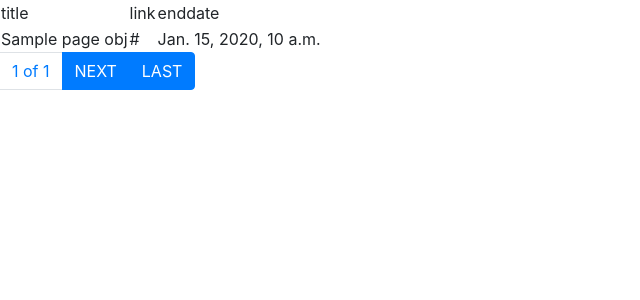
After one commit to moonseobHwang/togather_scrapingwithdjango, a Django app: template templates/home/startup.html in a window 1280 px wide. The commit adds this page. Shown: the top 300 px of the page, without its empty margins (0-640 px from the left). Run offline with Django 3.2, Linux system fonts and the light colour scheme; the template is opened without the code that fills it: most values are stand-ins (such as "Sample title", 1, 10 or a date in 2020); parts of the project's set-up code (start-up, migrations or seed data) failed here and were passed over; some libraries are stand-ins or nearby versions.

Commit message:
10261548/sayit

```diff
--- a/templates/home/home.html
+++ b/templates/home/home.html
@@ -1,5 +1,5 @@
 <h2>
-  <a href="" >startup 01</a>
+  <a href="/startup" >startup 01</a>
   <a href="" >Job 01</a>
   <a href="" >Job 02</a>
 </h2>
--- /dev/null
+++ b/templates/home/startup.html
@@ -0,0 +1,34 @@
+<!DOCTYPE html>
+<html lang="en">
+<link rel="stylesheet" href="https://stackpath.bootstrapcdn.com/bootstrap/4.5.2/css/bootstrap.min.css" integrity="sha384-JcKb8q3iqJ61gNV9KGb8thSsNjpSL0n8PARn9HuZOnIxN0hoP+VmmDGMN5t9UJ0Z" crossorigin="anonymous">
+<head>
+    <meta charset="UTF-8">
+    <meta name="viewport" content="width=device-width, initial-scale=1.0">
+    <title>Document</title>
+</head>
+<body>
+    <table>
+        <tr>
+            <td>title</td>
+            <td>link</td>
+            <td>enddate</td>
+        </tr>
+        {%for col in page_obj%}
+        <tr>
+            <td>{{page_obj.post_title}}</td>
+            <td>{{page_obj.detail_llink}}</td>
+            <td>{{page_obj.due_enddate}}</td>
+        </tr>
+        {%endfor%}
+    </table>
+    <ul class="pagination">
+        {%if page_obj.has_previous%}
+        <li class="page-item active"><a class='page-link' href="?page=1">FIRST</a> </li>
+        <li class="page-item active"><a class='page-link' href="?page={{page_obj.previous_page_number}}">PRE</a> </li>
+        {%endif%}
+        <li class='page-item active page-link'>{{page_obj.number}} of {{page_obj.paginator.num_pages}}</li>
+        <li class='page-item active'><a class='page-link' href="?page={{page_obj.next_page_number}}">NEXT</a></li>
+        <li class='page-item active'><a class='page-link' href="?page={{page_obj.paginator.num_pages}}">LAST</a></li>
+    </ul>
+</body>
+</html>
--- a/web_config/urls.py
+++ b/web_config/urls.py
@@ -20,4 +20,5 @@ from home import views	 as homeview
 urlpatterns = [
     path('admin/', admin.site.urls),
     path("", homeview.home),
+    path("startup", homeview.startup),
 ]
```
Also changed, not shown: home/views.py (+14 -1 lines).
